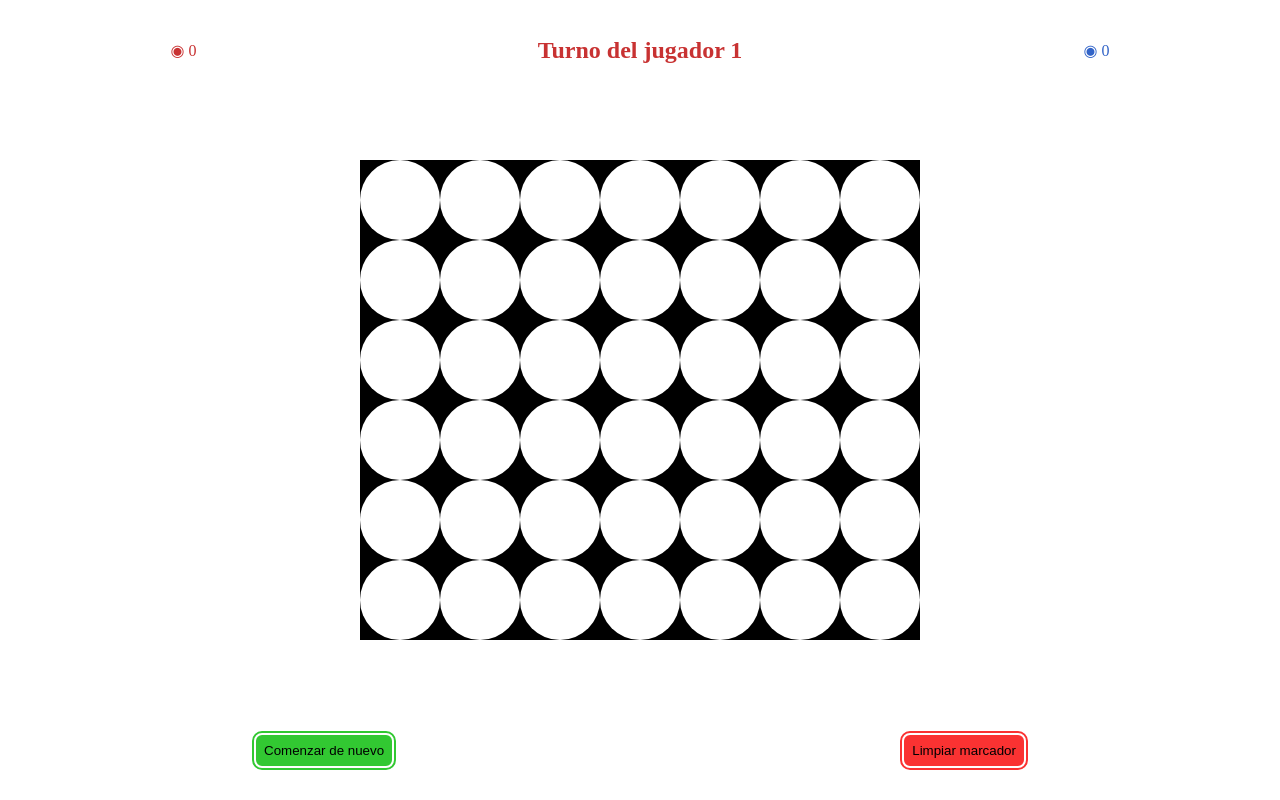
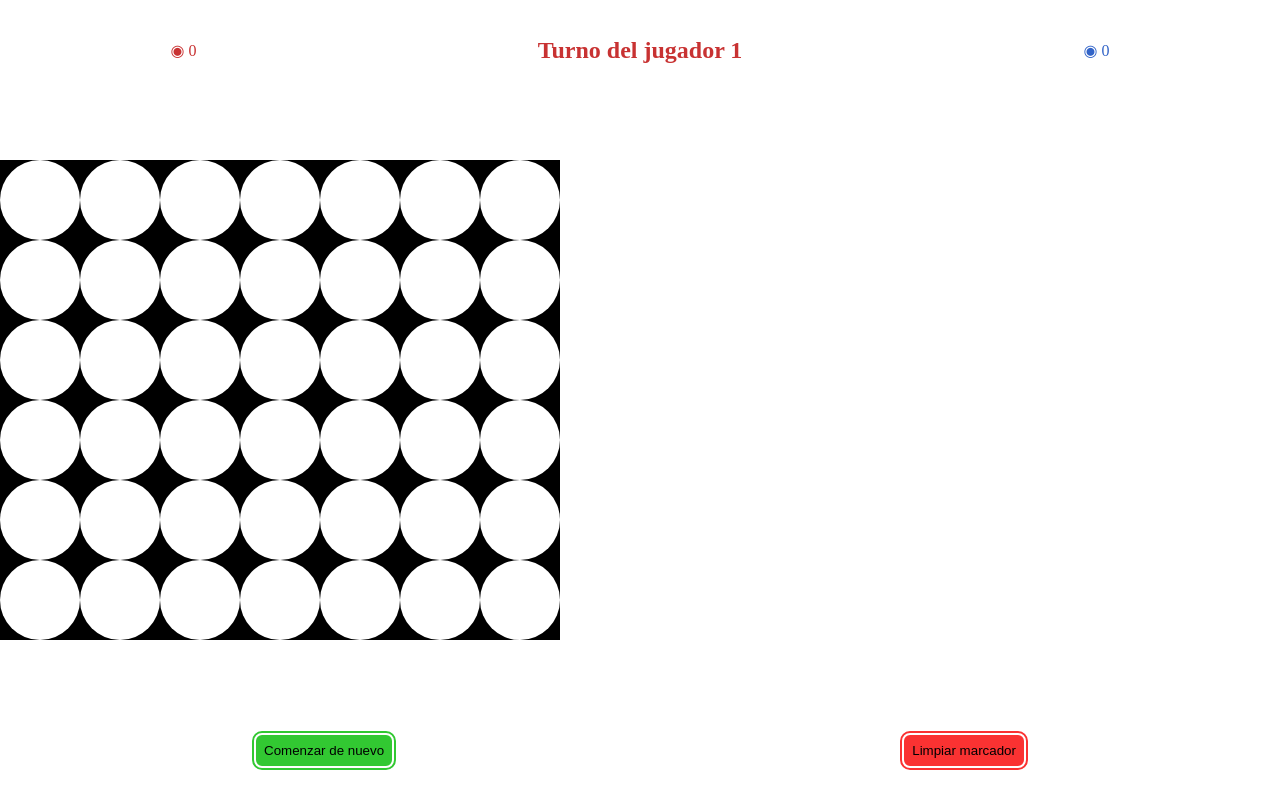
Before and after one commit to RaymundoSantorski/react_conecta_4, a React (Vite) app: page / in a window 1280 px wide. Built offline with nearby package versions, Linux system fonts and the light colour scheme.

Commit message:
[DELETE] divs controls y score que no iban a ser utilizados

```diff
--- a/src/App.jsx
+++ b/src/App.jsx
@@ -8,7 +8,6 @@ function App() {
 
   return (
     <>
-      <div className="controls"></div>
       <div className="game_board">
         {
           board.map((line, idx) => {
@@ -21,7 +20,6 @@ function App() {
           })
         }
       </div>
-      <div className="score"></div>
       <div className="navbar">
           <p className='turn_1'>&#9673; <span>{wins[1]}</span></p>
           <h2
```
